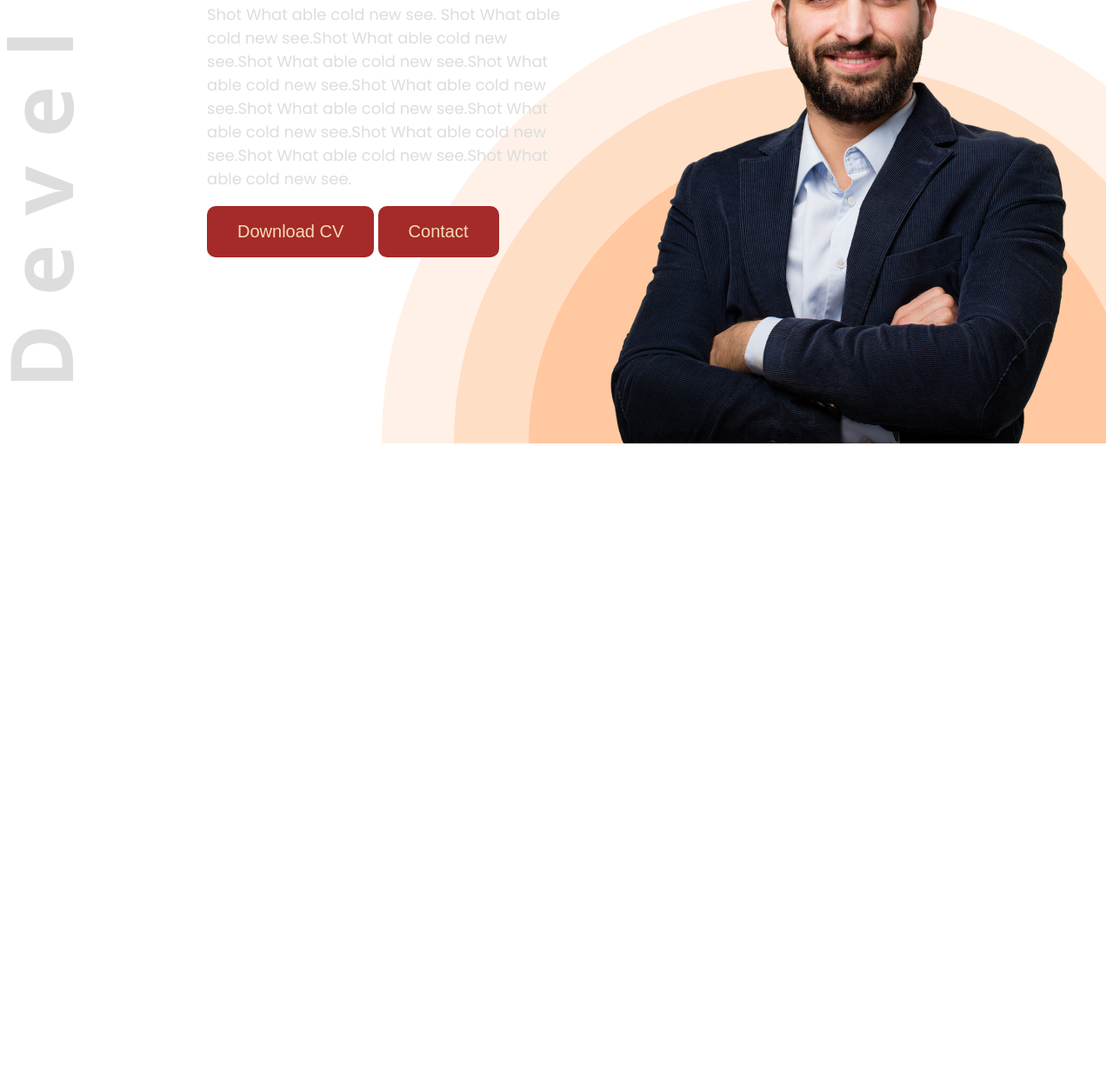
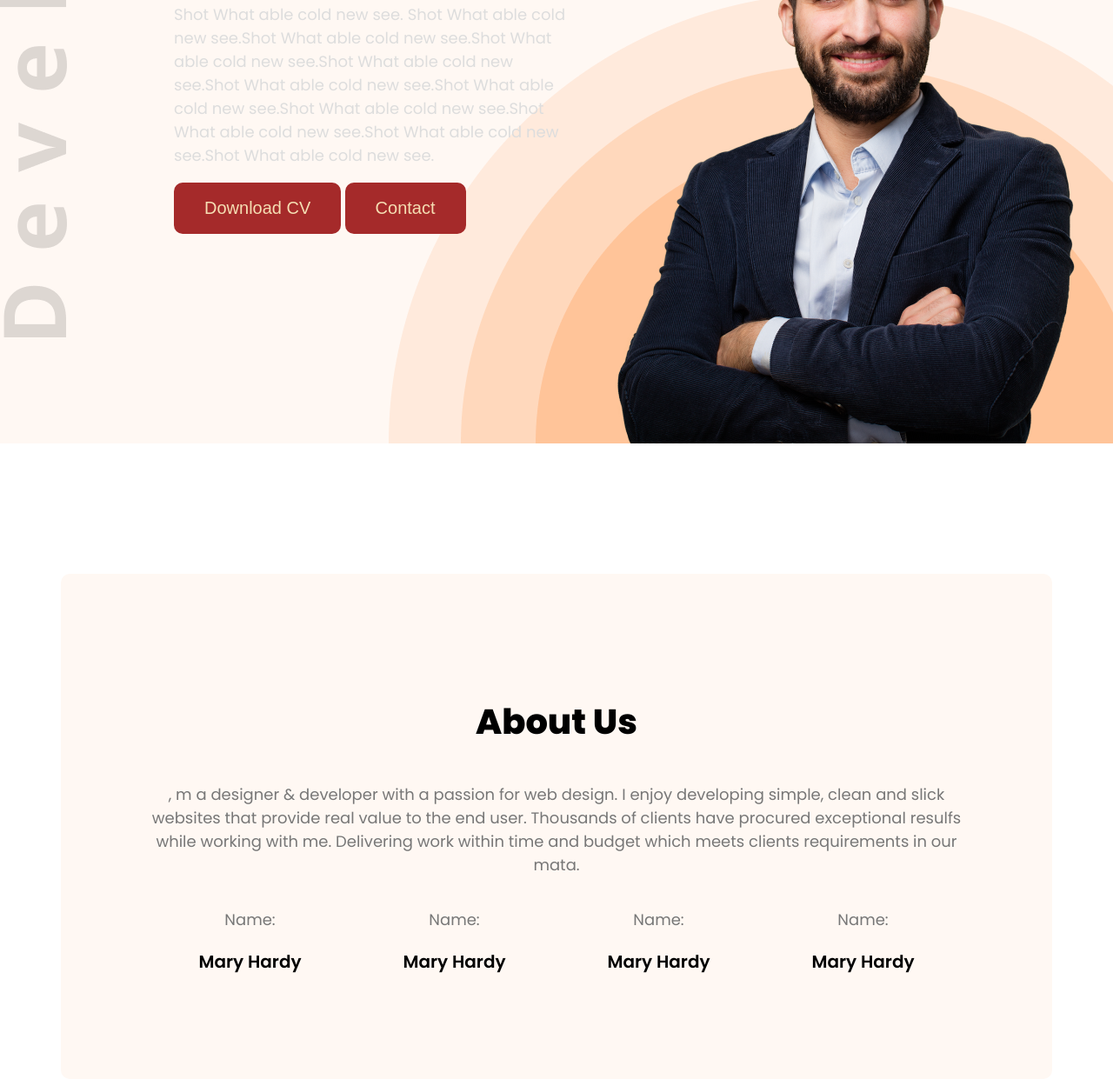
Before and after one commit to rahimbadsha/portfolio1, a plain HTML site: page index.html in a window 1280 px wide. Shown: the part 375-1616 px from the top of the page at 87% size. Before the commit the page ends 893 px from the top, so only its background shows below. Drawn offline with Linux system fonts and the light colour scheme.

Commit message:
about section complete

```diff
--- a/index.html
+++ b/index.html
@@ -48,7 +48,29 @@
 
     <main>
 
+        <section class="about">
+            <h3 class="section-title">About Us</h3>
+            <p class="section-description">, m a designer & developer with a passion for web design. I enjoy developing simple, clean and slick websites that provide real value to the end user. Thousands of clients have procured exceptional resulfs while working with me. Delivering work within time and budget which meets clients requirements in our mata.</p>
 
+          <div class="about-items">
+            <div class="about-item">
+                <p class="item-title">Name:</p>
+                <p class="item-description">Mary Hardy</p>
+            </div>
+            <div class="about-item">
+                <p class="item-title">Name:</p>
+                <p class="item-description">Mary Hardy</p>
+            </div>
+            <div class="about-item">
+                <p class="item-title">Name:</p>
+                <p class="item-description">Mary Hardy</p>
+            </div>
+            <div class="about-item">
+                <p class="item-title">Name:</p>
+                <p class="item-description">Mary Hardy</p>
+            </div>
+          </div>
+        </section>
 
     </main>
 
--- a/styles/portfolio.css
+++ b/styles/portfolio.css
@@ -3,6 +3,10 @@
     font-family: "Poppins", sans-serif;
     font-weight: 400;
     font-style: normal;
+  }
+
+  body{
+    margin: 0;
   }
 
   /* header */
@@ -11,6 +15,7 @@
     background-image: url('../images/developer.png'), url('../images/header_bg.png');
     background-repeat: no-repeat;
     background-position: left top, bottom right;
+    background-color: #fff8f3;
   }
 
   /* nav styles */
@@ -18,7 +23,8 @@
     display: flex;
     justify-content: space-between;
     align-items: center;
-    margin: 50px 200px;
+    margin: 0px 200px;
+    padding: 50px 0px ;
   }
 
   nav ul{
@@ -56,7 +62,7 @@
 
 /* banner css */
 .banner {
-margin: 0px 35px 0 230px;
+margin: 0px 35px 0 200px;
 display: flex;
 justify-content: space-between;
 
@@ -84,3 +90,56 @@ font-weight: 600;
     color: #ddd;
     font-weight: normal;
 }
+
+/* main css */
+
+main{
+    max-width: 1140px;
+    margin: 0 auto;
+}
+
+.about{
+    margin-top: 150px;
+    background-color: #fff8f3;
+    text-align: center;
+    padding: 100px 100px;
+    border-radius: 10px;
+}
+
+.section-title{
+font-size: 40px;
+line-height: 1.5;
+font-weight: 800;
+color: black;
+}
+
+.section-description{
+font-size: 18px;
+line-height: 1.5;
+font-weight: normal;
+color: #777;
+}
+
+.about-items{
+display: flex;
+justify-content: space-around;
+flex-wrap: wrap;
+}
+
+.about-item{
+
+}
+
+.item-title{
+font-size: 18px;
+line-height: 1.5;
+font-weight: normal;
+color: #777;
+}
+
+.item-description{
+font-size: 20px;
+font-weight: 600;
+line-height: 1.5;
+color: black;
+}
```
